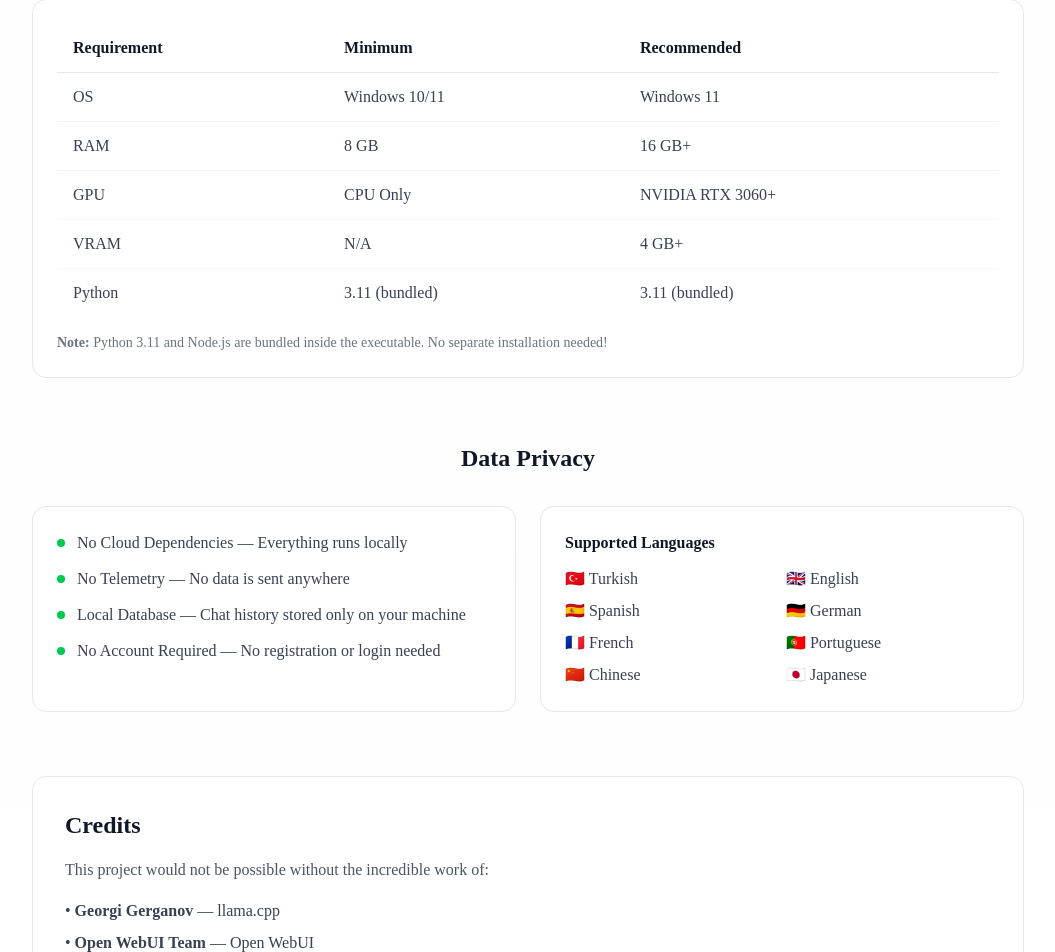
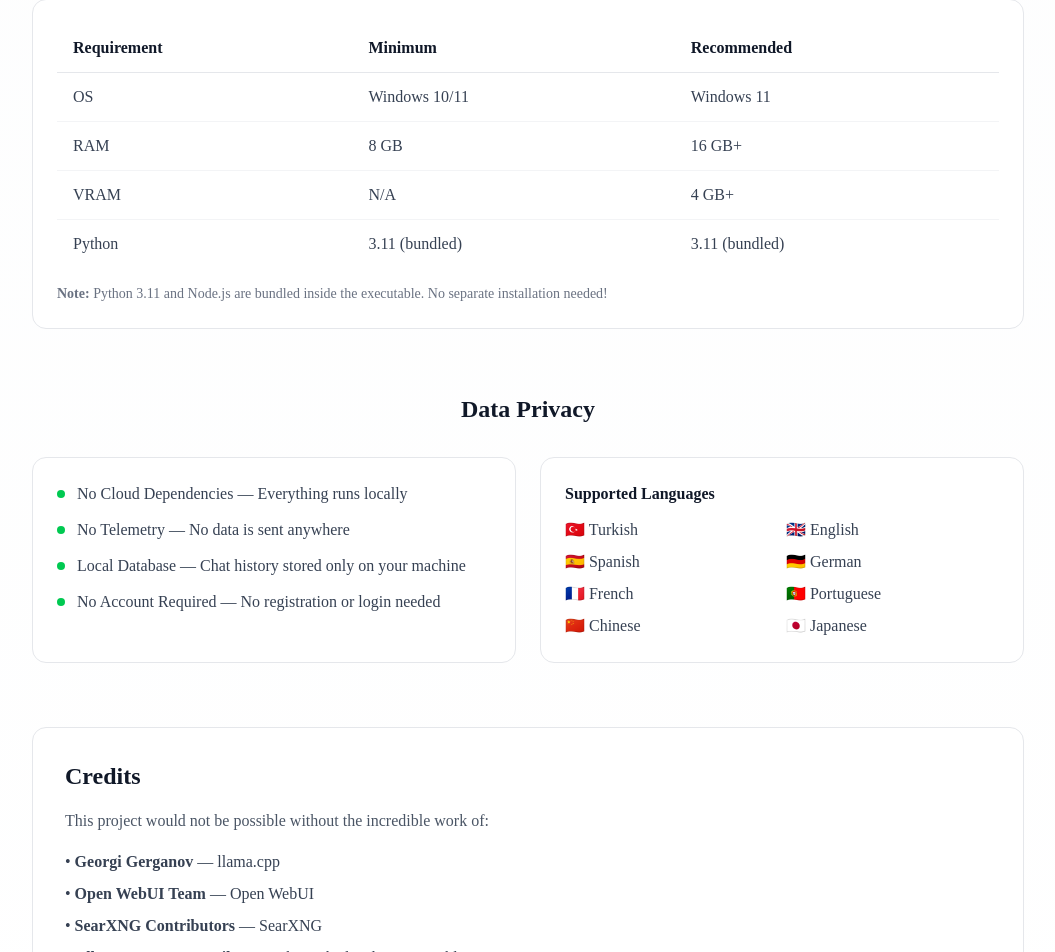
Before and after one commit to nafiozdemir231-prog/local-ai-hub, a Next.js app: page /llm-runner-aio in a window 1280 px wide. Shown: the part 3382-4334 px from the top of the page, without its empty margins (112-1167 px from the left). Built offline with nearby package versions, Linux system fonts and the light colour scheme; no server answers.

Commit message:
fix: remove GPU row from System Requirements table

```diff
--- a/src/app/llm-runner-aio/page.tsx
+++ b/src/app/llm-runner-aio/page.tsx
@@ -241,11 +241,7 @@
                     <td className="py-3 px-4 text-gray-700 dark:text-gray-300">8 GB</td>
                     <td className="py-3 px-4 text-gray-700 dark:text-gray-300">16 GB+</td>
                   </tr>
-                  <tr className="border-b border-gray-100 dark:border-gray-700">
-                    <td className="py-3 px-4 text-gray-700 dark:text-gray-300">GPU</td>
-                    <td className="py-3 px-4 text-gray-700 dark:text-gray-300">CPU Only</td>
-                    <td className="py-3 px-4 text-gray-700 dark:text-gray-300">NVIDIA RTX 3060+</td>
-                  </tr>
+
                   <tr className="border-b border-gray-100 dark:border-gray-700">
                     <td className="py-3 px-4 text-gray-700 dark:text-gray-300">VRAM</td>
                     <td className="py-3 px-4 text-gray-700 dark:text-gray-300">N/A</td>
```
